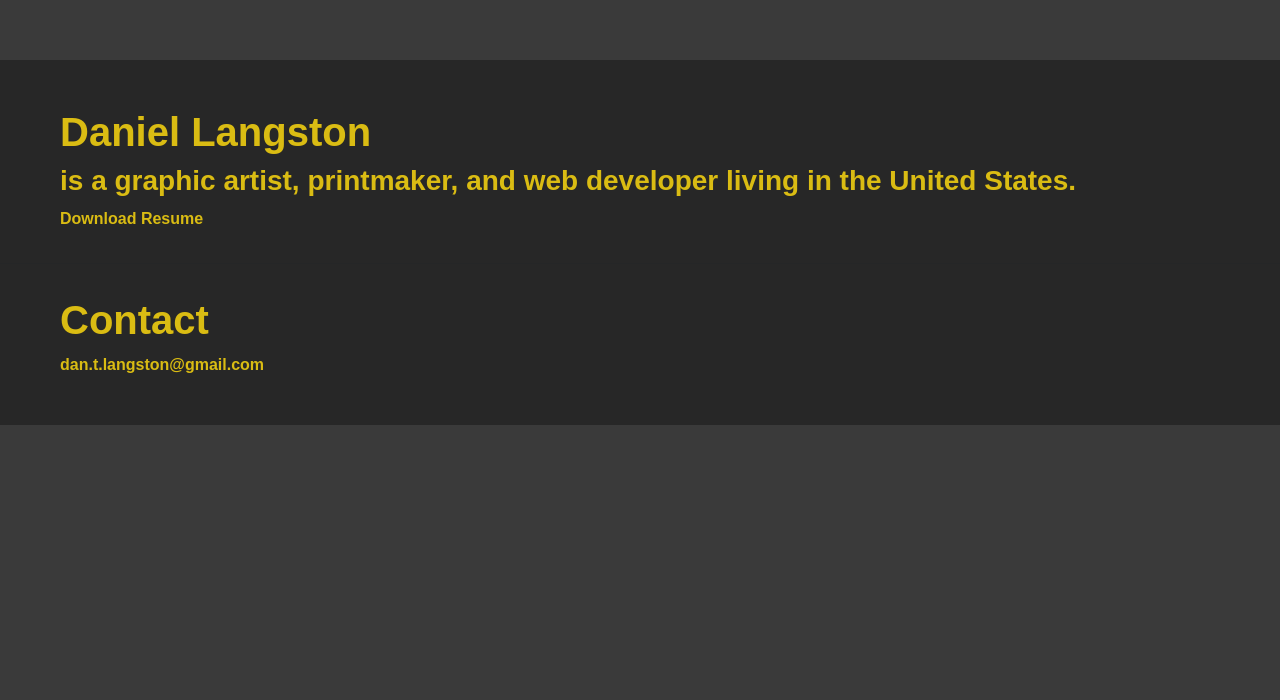
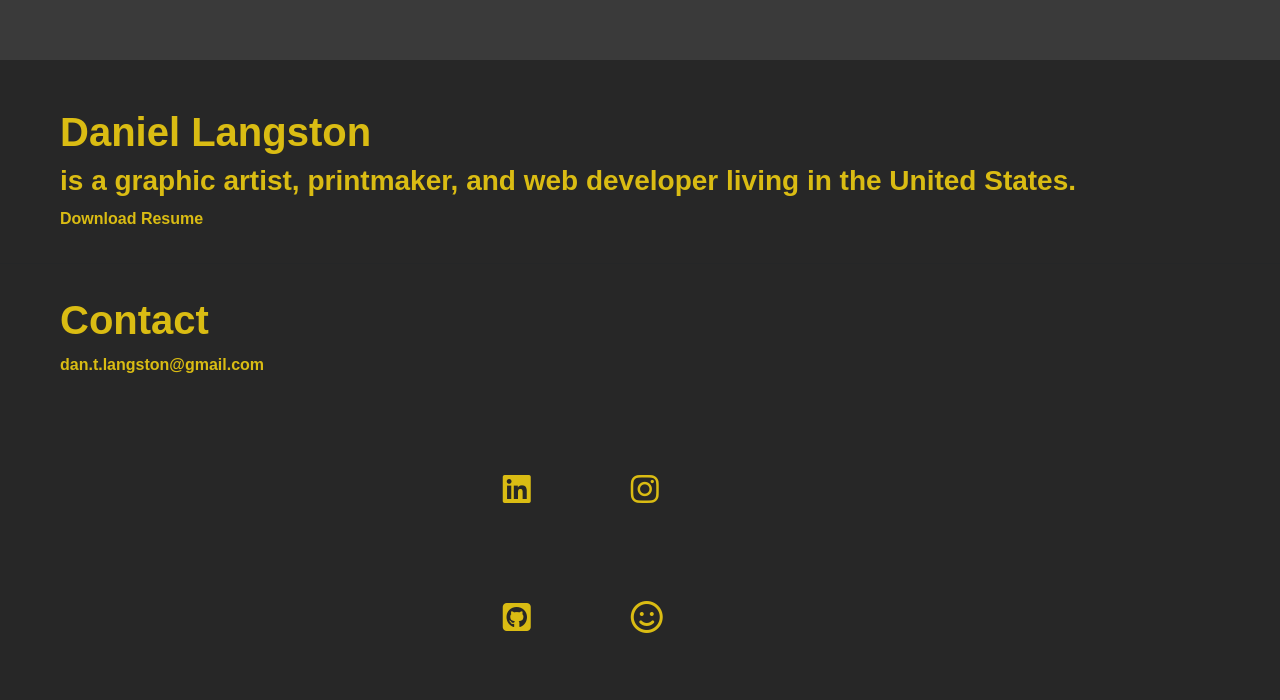
Before and after one commit to danieltlangston/Bootstrap-portfolio-site, a website: page index.html in a window 1280 px wide. Shown: the part 1742-2442 px from the top of the page. Before the commit the page ends 2167 px from the top, so only its background shows below. Drawn offline with nearby package versions, Linux system fonts and the light colour scheme; a web font is replaced by a local one.

Commit message:
added icons and socials

```diff
--- a/index.html
+++ b/index.html
@@ -19,6 +19,7 @@
         <link rel="stylesheet" href="node_modules/bootstrap-social/bootstrap-social.css" />
         <link rel="stylesheet" href="https://cdn.jsdelivr.net/npm/bootstrap@5.1.0/dist/css/bootstrap.min.css" integrity="sha384-KyZXEAg3QhqLMpG8r+8fhAXLRk2vvoC2f3B09zVXn8CA5QIVfZOJ3BCsw2P0p/We" crossorigin="anonymous">
         <link rel="stylesheet" href="https://unpkg.com/flickity@2/dist/flickity.min.css">
+        <script src="https://kit.fontawesome.com/f545e38245.js" crossorigin="anonymous"></script>
         <script src="https://cdn.jsdelivr.net/npm/bootstrap@5.1.0/dist/js/bootstrap.min.js" integrity="sha384-cn7l7gDp0eyniUwwAZgrzD06kc/tftFf19TOAs2zVinnD/C7E91j9yyk5//jjpt/" crossorigin="anonymous"></script>
         <script src="https://unpkg.com/flickity@2/dist/flickity.pkgd.min.js"></script>
         <script src='carouselSettings.js'></script>
@@ -102,8 +103,16 @@
 
             <hr>
             <div class="row primarycolor" id="footercontact">
-                <div class="centered">
+                <div>
                     <h1>Contact</h1><a class="" href="mailto:dan.t.langston@gmail.com">dan.t.langston@gmail.com</a>
+                </div>
+            </div>
+            <div class="row primarycolor">
+                <div class="icons col-4 mx-auto">
+                    <a href='https://www.linkedin.com/in/daniel-langston-556556210/' target='_blank'><i class="fab fa-linkedin fa-2x"></i></a>
+                    <a href='https://www.instagram.com/d_t.l/' target='_blank'><i class="fab fa-instagram fa-2x"></i></a>
+                    <a href='https://github.com/danieltlangston' target='_blank'><i class="fab fa-github-square fa-2x"></i></a>
+                    <i class="far fa-smile fa-2x"></i>
                 </div>
             </div>
         </div>
@@ -113,6 +122,5 @@
     <script src="node_modules/popper.js/dist/umd/popper.min.js"></script>
     <script src="node_modules/bootstrap/dist/js/bootstrap.min.js"></script>
     <script src="https://cdnjs.cloudflare.com/ajax/libs/gsap/3.7.0/gsap.min.js"></script>
-    <script src="gallery.js"></script>
     </body>
 </html>
--- a/input.scss
+++ b/input.scss
@@ -103,6 +103,18 @@ hr{
 }
 
 
+.icons{
+    color: $secondary-color;
+    margin: auto;
+    i{
+      margin: 3rem;
+    }
+  :hover{
+    color: $hov-color;
+    cursor: pointer;
+  }
+  }
+
 
 
 ///////
--- a/package.json
+++ b/package.json
@@ -5,6 +5,7 @@
   "dependencies": {
     "bootstrap": "^5.1.1",
     "flickity": "^2.2.2",
+    "font-awesome": "^4.7.0",
     "jquery": "^3.6.0",
     "three": "^0.131.3"
   },
```
Also changed, not shown: index.css, 2 other files.
